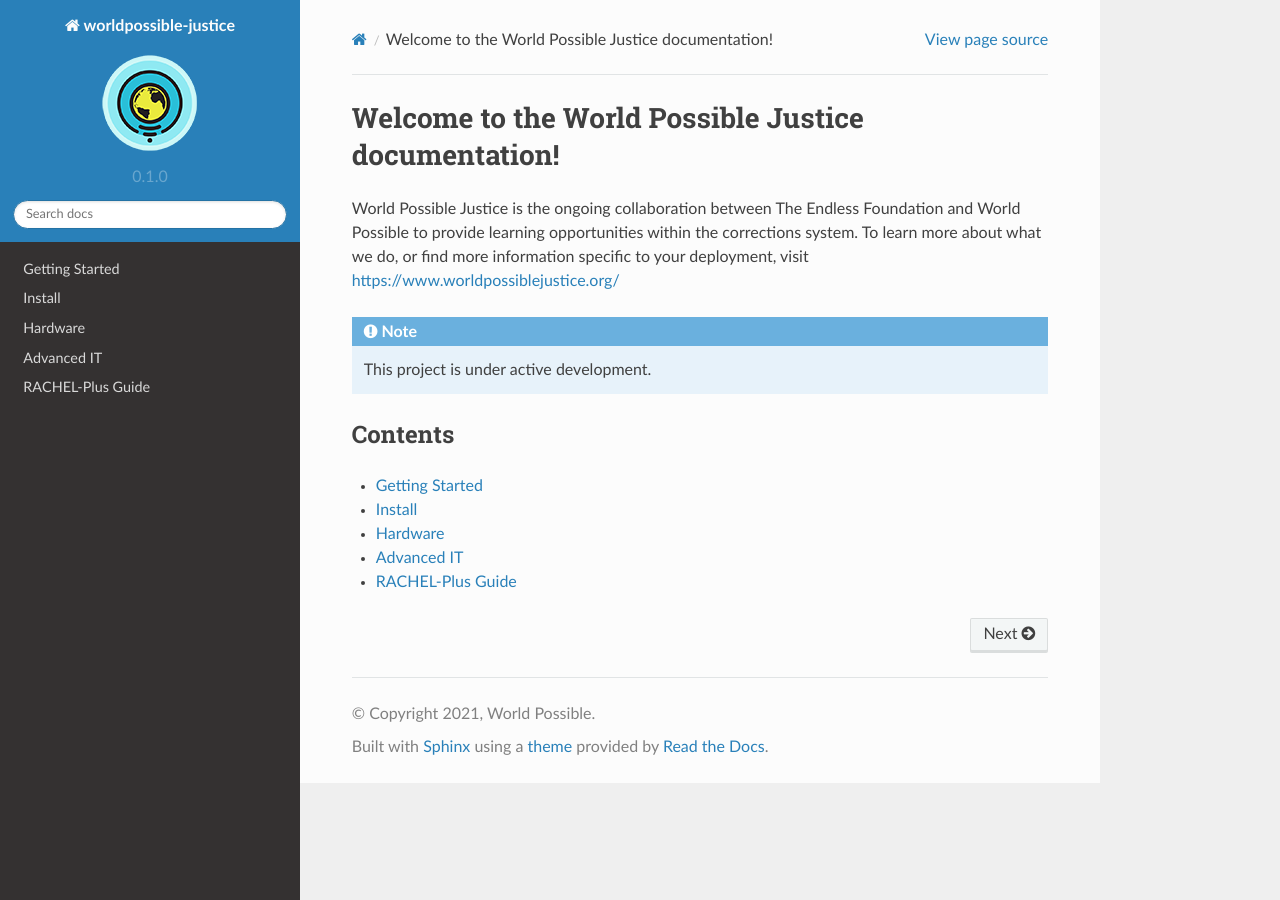
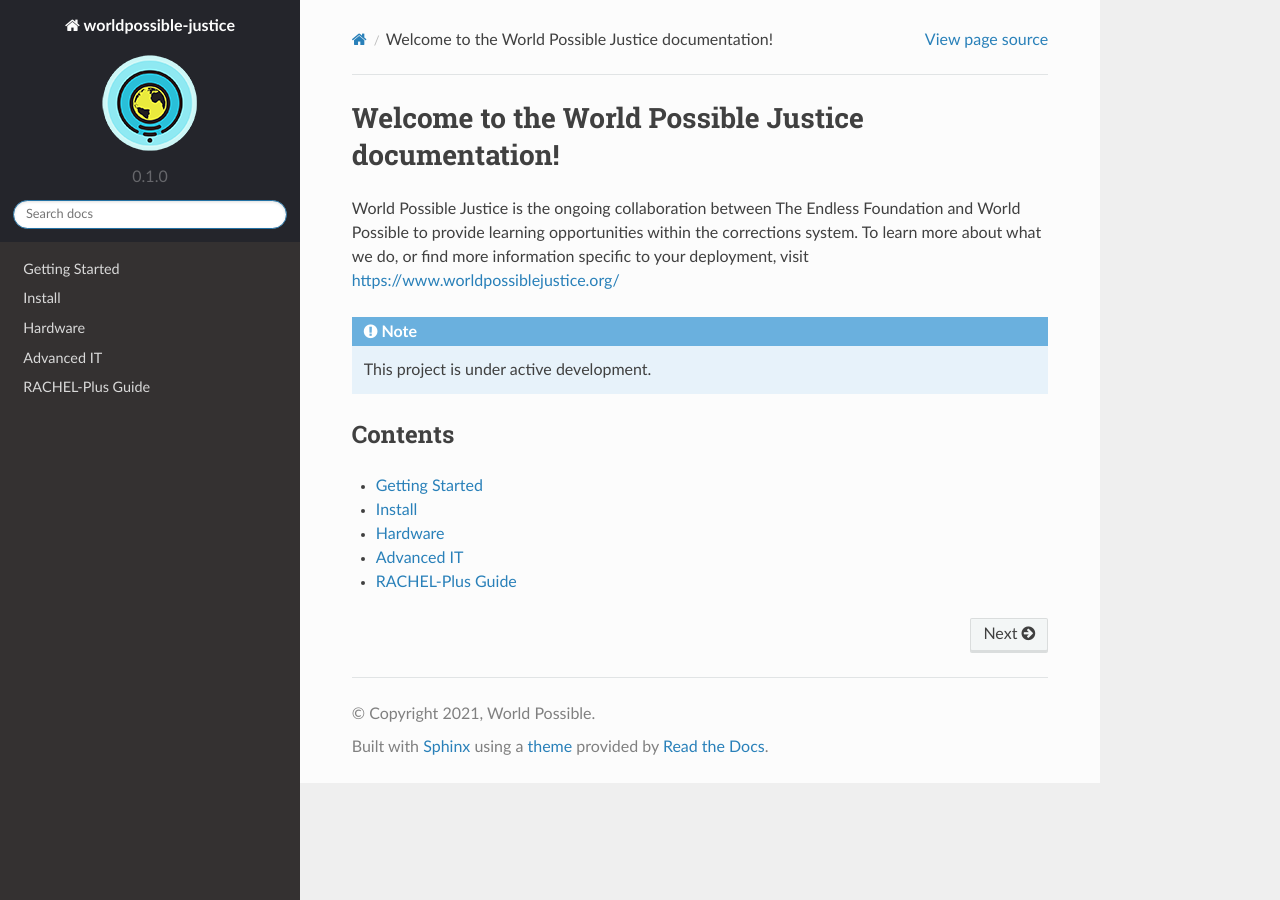
Before and after one commit to worldpossible/endless-docs, a Sphinx documentation site: the page built from docs/source/index.rst, in a window 1280 px wide. Built offline with Sphinx 7.4.7 and the Read the Docs theme 2.0.0, drawn with Linux system fonts in a browser that asks for light colours; pages that are not in the unit, such as notebooks, are missing from menus.

Commit message:
Theming testt

```diff
--- a/docs/source/conf.py
+++ b/docs/source/conf.py
@@ -36,6 +36,7 @@ html_logo = "logo.png"
 html_theme_options = {
     'logo_only': False,
     'display_version': True,
+    'style_nav_header_background' : '#24252b'
 }
 
 
```
